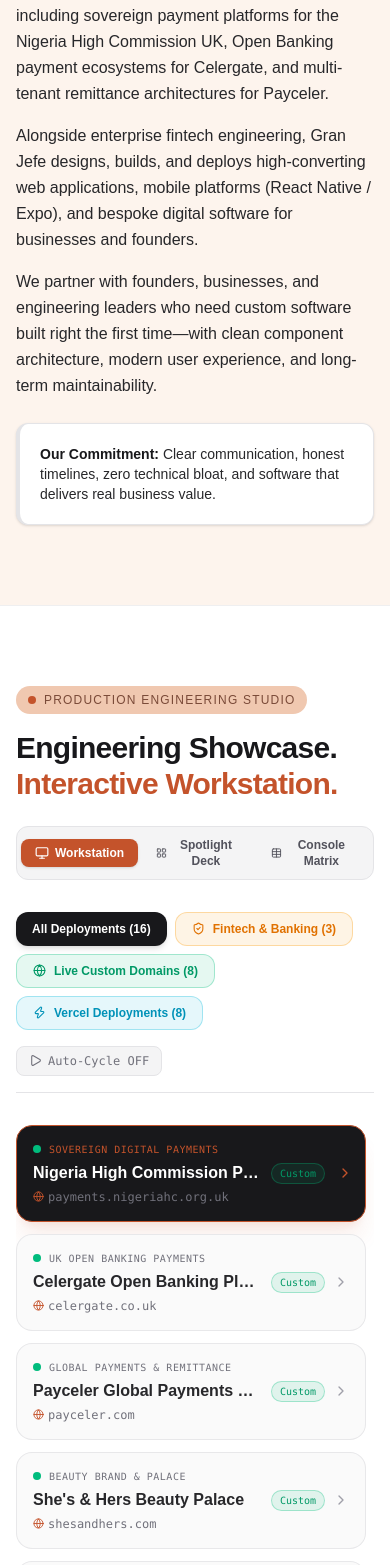
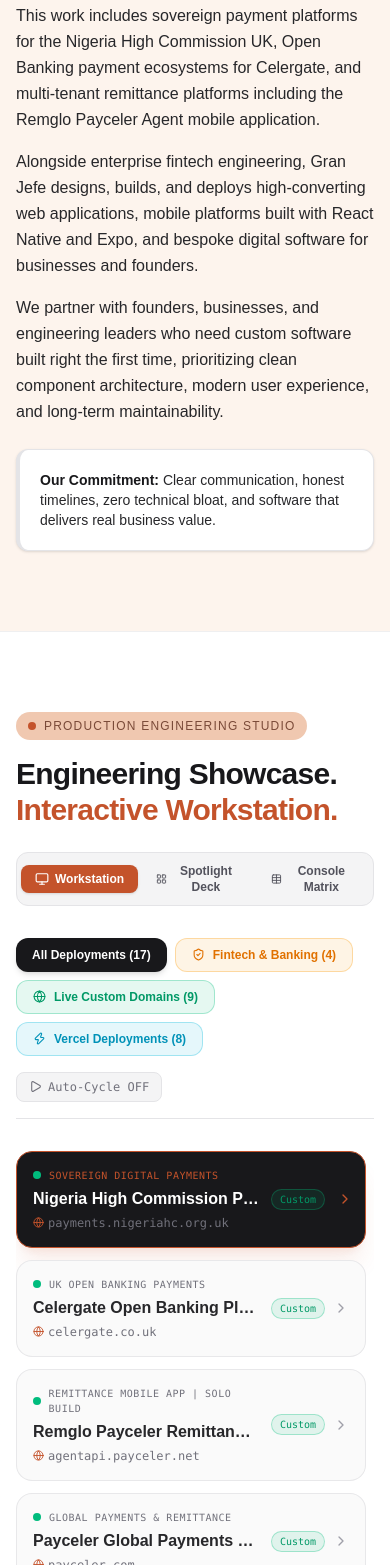
Before and after one commit to gran-jefe/company-website, a Next.js app: page / in a window 390 px wide. Shown: the part 6783-8348 px from the top of the page. Built offline with nearby package versions, Linux system fonts and the light colour scheme; a web font is replaced by a local one.

Commit message:
feat: add Remglo Payceler Agent mobile app project and update About and Work sections with enhanced descriptions

```diff
--- a/src/components/sections/About.tsx
+++ b/src/components/sections/About.tsx
@@ -61,13 +61,13 @@
             <AnimatedSection delay={0.1}>
               <div className="space-y-4 font-dm text-zinc-800 dark:text-zinc-200 text-base leading-relaxed">
                 <p>
-                  Since 2023, our engineering leadership has developed mission-critical financial systems at Mabilla Group (serving as Full-Stack Engineer)—including sovereign payment platforms for the Nigeria High Commission UK, Open Banking payment ecosystems for Celergate, and multi-tenant remittance architectures for Payceler.
+                  Since 2023, our engineering leadership has developed mission-critical financial systems at Mabilla Group, serving as Full-Stack Engineer. This work includes sovereign payment platforms for the Nigeria High Commission UK, Open Banking payment ecosystems for Celergate, and multi-tenant remittance platforms including the Remglo Payceler Agent mobile application.
                 </p>
                 <p>
-                  Alongside enterprise fintech engineering, Gran Jefe designs, builds, and deploys high-converting web applications, mobile platforms (React Native / Expo), and bespoke digital software for businesses and founders.
+                  Alongside enterprise fintech engineering, Gran Jefe designs, builds, and deploys high-converting web applications, mobile platforms built with React Native and Expo, and bespoke digital software for businesses and founders.
                 </p>
                 <p>
-                  We partner with founders, businesses, and engineering leaders who need custom software built right the first time—with clean component architecture, modern user experience, and long-term maintainability.
+                  We partner with founders, businesses, and engineering leaders who need custom software built right the first time, prioritizing clean component architecture, modern user experience, and long-term maintainability.
                 </p>
               </div>
             </AnimatedSection>
--- a/src/components/sections/Work.tsx
+++ b/src/components/sections/Work.tsx
@@ -49,9 +49,9 @@
     categoryLabel: 'Sovereign Digital Payments',
     domain: 'payments.nigeriahc.org.uk',
     liveUrl: 'https://payments.nigeriahc.org.uk',
-    summary: 'Official digital payment collection portal for administrative and consular charges for the Nigeria High Commission United Kingdom. Engineered full-stack architecture featuring consular service cart, fast secure Open Banking settlement processed in minutes, and automated receipt generation. (Engineered for Mabilla Group, where I currently work as a Full-Stack Engineer).',
+    summary: 'Official digital payment collection portal for administrative and consular charges for the Nigeria High Commission United Kingdom. Engineered full-stack architecture featuring consular service cart, fast secure Open Banking settlement processed in minutes, and automated receipt generation. Engineered for Mabilla Group, where I currently work as a Full-Stack Engineer.',
     highlights: [
-      'Solo Full-Stack (Next.js 15 & NestJS API)',
+      'Solo Full Stack (Next.js 15 & NestJS API)',
       'Open Banking & Instant Bank Settlement',
       'Automated PDF Receipts & Audit Queue',
     ],
@@ -59,7 +59,7 @@
     imagePath: '/projects/nhc_london.png',
     accentColor: 'border-t-4 border-t-emerald-500',
     badgeText: '🏛️ Diplomatic Mission • Live',
-    attribution: 'Client: Nigeria High Commission UK • Developed at Mabilla Group (Full-Stack Engineer)',
+    attribution: 'Client: Nigeria High Commission UK | Developed at Mabilla Group (Full-Stack Engineer)',
   },
   {
     id: 'celergate_suite',
@@ -69,7 +69,7 @@
     categoryLabel: 'UK Open Banking Payments',
     domain: 'celergate.co.uk',
     liveUrl: 'https://celergate.co.uk',
-    summary: 'Instant bank payment solution for modern businesses to accept payments directly from bank accounts with instant settlement and zero chargebacks. Built around the central "Account" identity hub powering sub-products Disbuz (enterprise payouts), Endoz (merchant collections), and Utility (bill payments). (Developed for Mabilla Group, where I currently work as a Full-Stack Engineer).',
+    summary: 'Instant bank payment solution for modern businesses to accept payments directly from bank accounts with instant settlement and zero chargebacks. Built around the central Account identity hub powering sub-products Disbuz for enterprise payouts, Endoz for merchant collections, and Utility for bill payments. Developed for Mabilla Group, where I currently work as a Full-Stack Engineer.',
     highlights: [
       'Central Account SSO & Identity Hub',
       'Instant Settlement & Zero Chargebacks',
@@ -79,27 +79,47 @@
     imagePath: '/projects/celergate.png',
     accentColor: 'border-t-4 border-t-dev-cyan',
     badgeText: '🌐 UK Open Banking • Live',
-    attribution: 'Product of Mabilla Group • Full-Stack / Frontend Engineering',
+    attribution: 'Product of Mabilla Group | Full-Stack / Frontend Engineering',
+  },
+  {
+    id: 'remglo_agent',
+    name: 'Remglo Payceler Remittance Agent Mobile App',
+    deployGroup: 'custom_domain',
+    category: 'fintech',
+    categoryLabel: 'Remittance Mobile App | Solo Build',
+    domain: 'agentapi.payceler.net',
+    liveUrl: 'https://payceler.com',
+    summary: 'Dedicated cross-platform remittance field agent mobile application for Payceler and Remglo. Solo-engineered with React Native and Expo, featuring dynamic multi-tenant configuration, biometric KYC identity verification using SumSub Mobile SDK, transaction authorization, and real-time cross-border transfer processing. Developed for Mabilla Group, where I currently work as a Full-Stack Engineer.',
+    highlights: [
+      'Solo Mobile Engineer (React Native & Expo)',
+      'SumSub Biometric KYC Mobile SDK',
+      'Dynamic Multi-Tenant Agent Architecture',
+    ],
+    stack: ['React Native', 'Expo', 'TypeScript', 'Redux Toolkit', 'SumSub Mobile SDK', 'EAS Build'],
+    imagePath: '/projects/remglo_agent.png',
+    accentColor: 'border-t-4 border-t-brand-terra',
+    badgeText: '📱 iOS & Android App • Live',
+    attribution: 'Product of Mabilla Group | Solo Mobile Engineer',
   },
   {
     id: 'payceler_remit',
-    name: 'Payceler Global Payments & Remittance',
+    name: 'Payceler Global Payments & Remittance Web',
     deployGroup: 'custom_domain',
     category: 'fintech',
     categoryLabel: 'Global Payments & Remittance',
     domain: 'payceler.com',
     liveUrl: 'https://payceler.com',
-    summary: 'Global payments, remittances, collections, and payouts platform built to deliver the 4S: Smart, Safe, Speed, Scale. Encompasses a multi-tenant sender web application, PWA, field agent mobile application (Expo), and operations dashboard. (Developed for Mabilla Group, where I currently work as a Full-Stack Engineer).',
+    summary: 'Global payments, remittances, collections, and payouts web platform built to deliver the 4S: Smart, Safe, Speed, Scale. Encompasses a multi-tenant sender web application, PWA, and enterprise operations admin dashboard with role-based access control and live transaction monitoring. Developed for Mabilla Group, where I currently work as a Full-Stack Engineer.',
     highlights: [
       'Multi-Tenant Remittance Web & PWA',
-      'Solo Agent Mobile App (Expo / React Native)',
-      'SumSub Biometric KYC & RBAC Admin',
+      'Role-Based Operations Console (RBAC)',
+      'Sub-Second Global Rate Calculator',
     ],
-    stack: ['Next.js', 'React Native', 'Expo', 'TypeScript', 'Redux Toolkit', 'SumSub SDK'],
+    stack: ['Next.js', 'React', 'TypeScript', 'Tailwind CSS', 'Redux Toolkit', 'SumSub WebSDK'],
     imagePath: '/projects/payceler.png',
-    accentColor: 'border-t-4 border-t-brand-terra',
-    badgeText: '📱 Web, PWA & Mobile • Live',
-    attribution: 'Product of Mabilla Group • Full-Stack / Frontend Engineering',
+    accentColor: 'border-t-4 border-t-amber-500',
+    badgeText: '🌐 Web Platform & PWA • Live',
+    attribution: 'Product of Mabilla Group | Full-Stack / Frontend Engineering',
   },
   {
     id: 'shesandhers',
```
Also changed, not shown: public/projects/remglo_agent.png (added).
